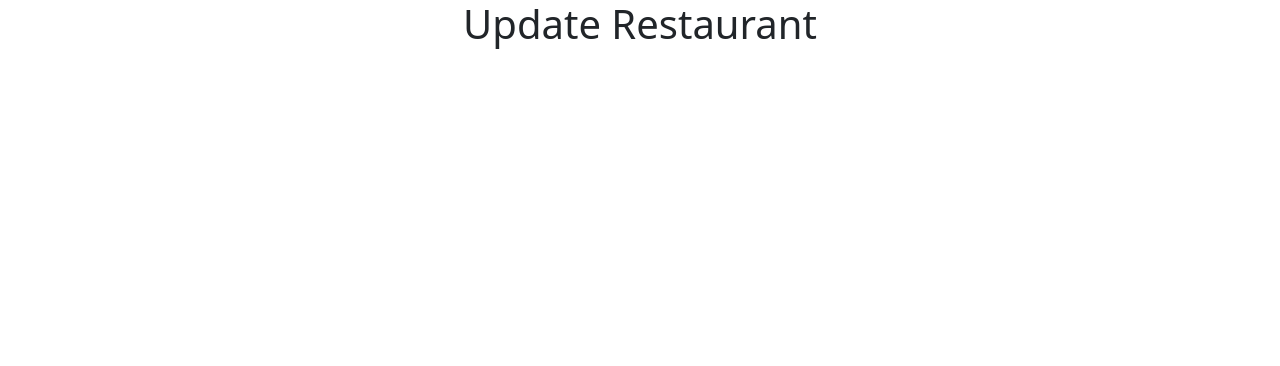
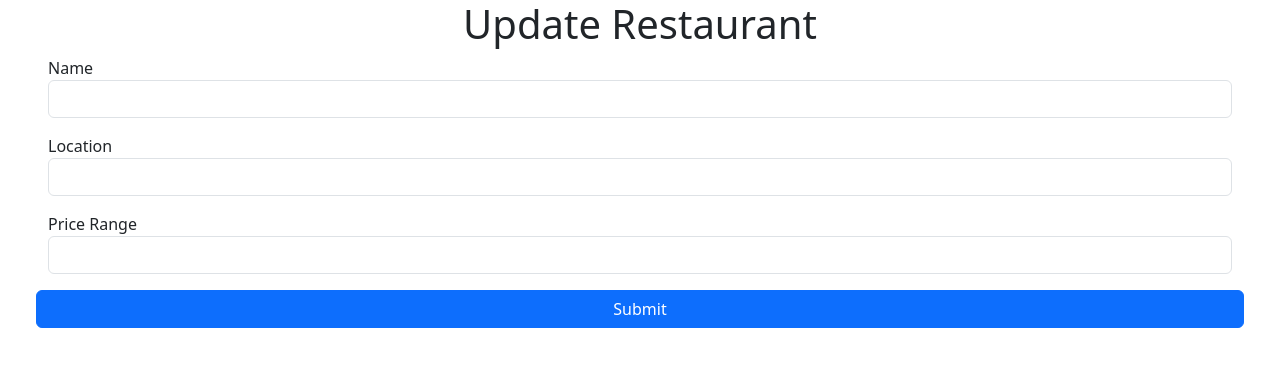
Before and after one commit to lasha-codes/postgres-yelp, a React (Create React App) app in the folder client/: page /restaurants/1/update in a window 1280 px wide. Shown: the top 366 px of the page. Built offline with nearby package versions, Linux system fonts and the light colour scheme.

Commit message:
ui is done for update restaurant page not gotta work on the logic

```diff
--- a/client/src/components/UpdateRestaurant.jsx
+++ b/client/src/components/UpdateRestaurant.jsx
@@ -1,9 +1,26 @@
 import { useParams } from 'react-router-dom'
 
 const UpdateRestaurant = () => {
-  const params = useParams()
-  console.log(params)
-  return <div></div>
+  const { id } = useParams()
+  return (
+    <div className='px-5'>
+      <form className='form-group row gap-3'>
+        <div className='form-group'>
+          <label htmlFor='name'>Name</label>
+          <input id='name' className='form-control' type='text' />
+        </div>
+        <div className='form-group'>
+          <label htmlFor='location'>Location</label>
+          <input id='location' className='form-control' type='text' />
+        </div>
+        <div className='form-group'>
+          <label htmlFor='price_range'>Price Range</label>
+          <input id='price_range' className='form-control' type='number' />
+        </div>
+        <button className='btn btn-primary'>Submit</button>
+      </form>
+    </div>
+  )
 }
 
 export default UpdateRestaurant
--- a/client/src/routes/UpdatePage.jsx
+++ b/client/src/routes/UpdatePage.jsx
@@ -1,7 +1,10 @@
+import UpdateRestaurant from '../components/UpdateRestaurant'
+
 const UpdatePage = () => {
   return (
     <div>
       <h1 className='text-center'>Update Restaurant</h1>
+      <UpdateRestaurant />
     </div>
   )
 }
```
